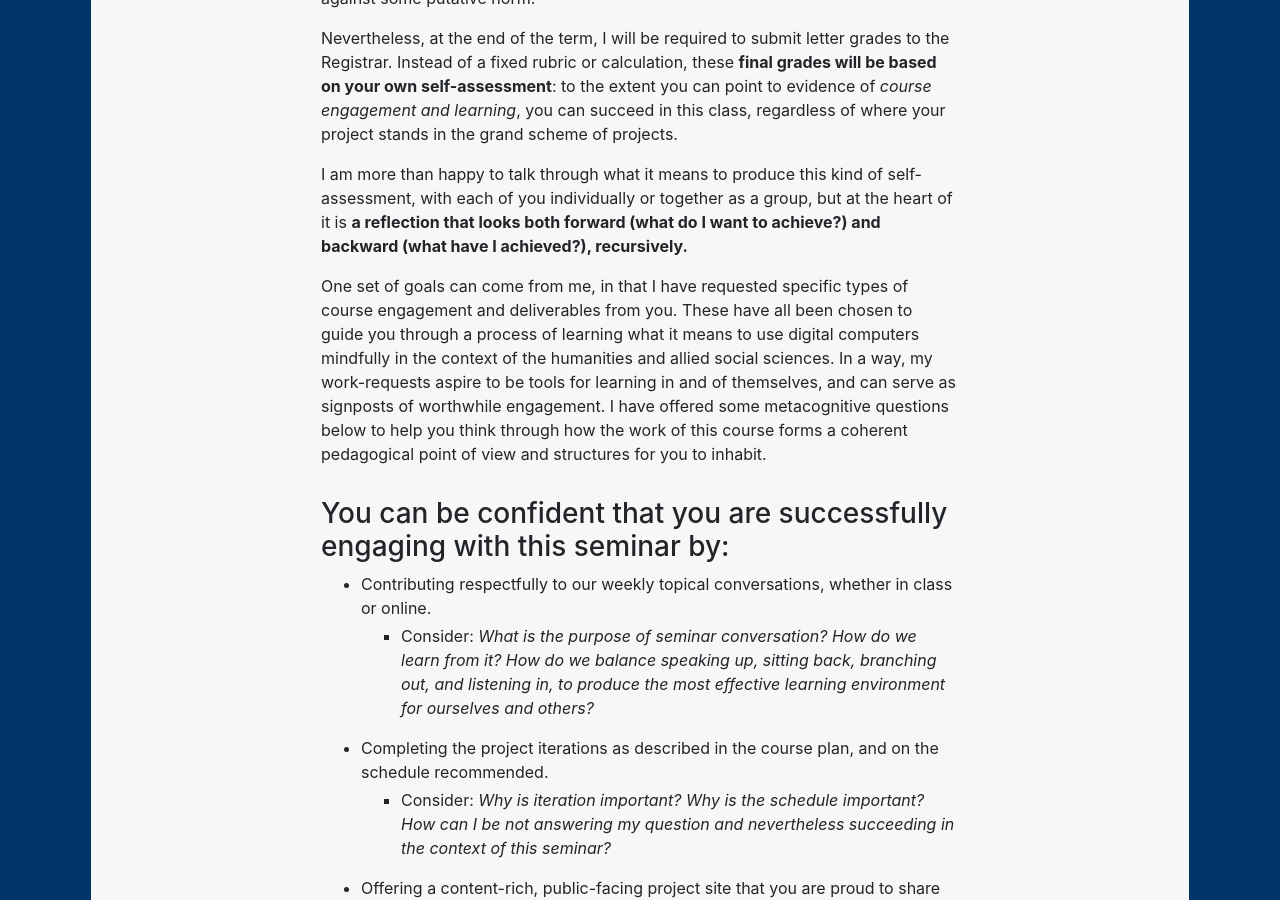
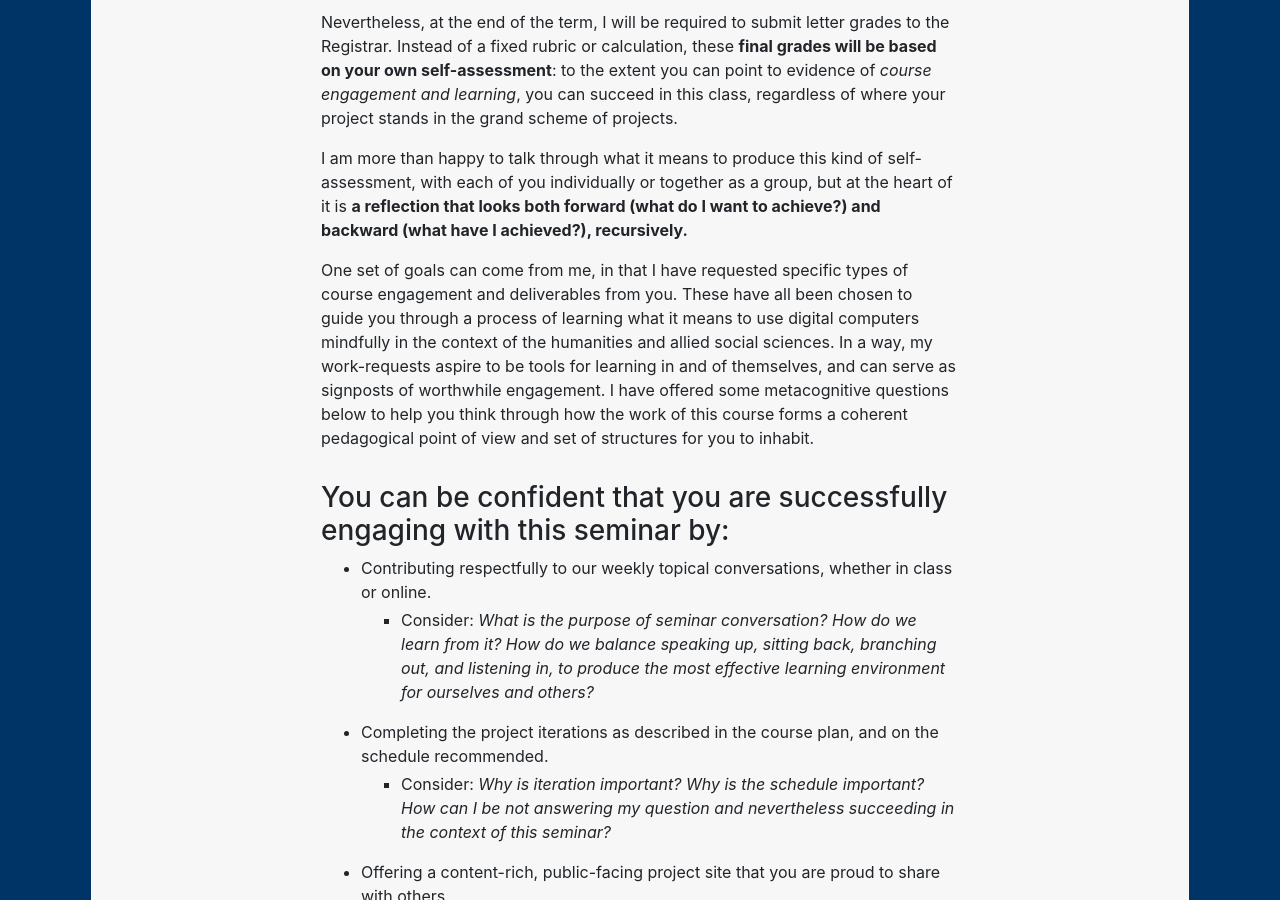
Before and after one commit to benmiller314/dsam2024fall, a Jekyll site: the page built from policies.md, in a window 1280 px wide and 900 px high, scrolled down 4690 px. Built offline with Jekyll 4.4.1, drawn with Linux system fonts in a browser that asks for light colours; our own code applies the rules of GitHub Pages for plain Markdown files; some of the changed text lies outside the part shown.

Commit message:
minor wording/formatting changes

```diff
--- a/policies.md
+++ b/policies.md
@@ -90,7 +88,7 @@
 
 I am more than happy to talk through what it means to produce this kind of self-assessment, with each of you individually or together as a group, but at the heart of it is **a reflection that looks both forward (what do I want to achieve?) and backward (what have I achieved?), recursively.**
 
-One set of goals can come from me, in that I have requested specific types of course engagement and deliverables from you. These have all been chosen to guide you through a process of learning what it means to use digital computers mindfully in the context of the humanities and allied social sciences. In a way, my work-requests aspire to be tools for learning in and of themselves, and can serve as signposts of worthwhile engagement. I have offered some metacognitive questions below to help you think through how the work of this course forms a coherent pedagogical point of view and structures for you to inhabit.
+One set of goals can come from me, in that I have requested specific types of course engagement and deliverables from you. These have all been chosen to guide you through a process of learning what it means to use digital computers mindfully in the context of the humanities and allied social sciences. In a way, my work-requests aspire to be tools for learning in and of themselves, and can serve as signposts of worthwhile engagement. I have offered some metacognitive questions below to help you think through how the work of this course forms a coherent pedagogical point of view and set of structures for you to inhabit.
 
 <h3 id="forms-of-engagement">You can be confident that you are successfully engaging with this seminar by:</h3>
 
```
Also changed, not shown: other parts of policies.md (+2 -4 lines).
